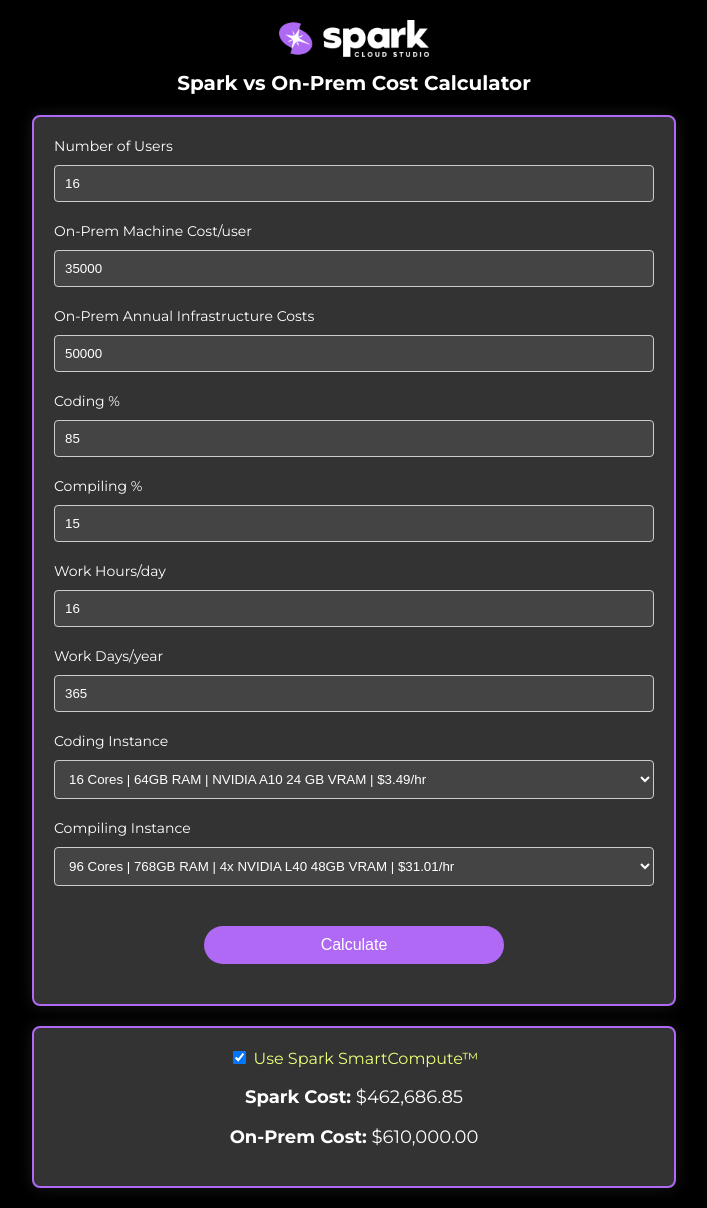
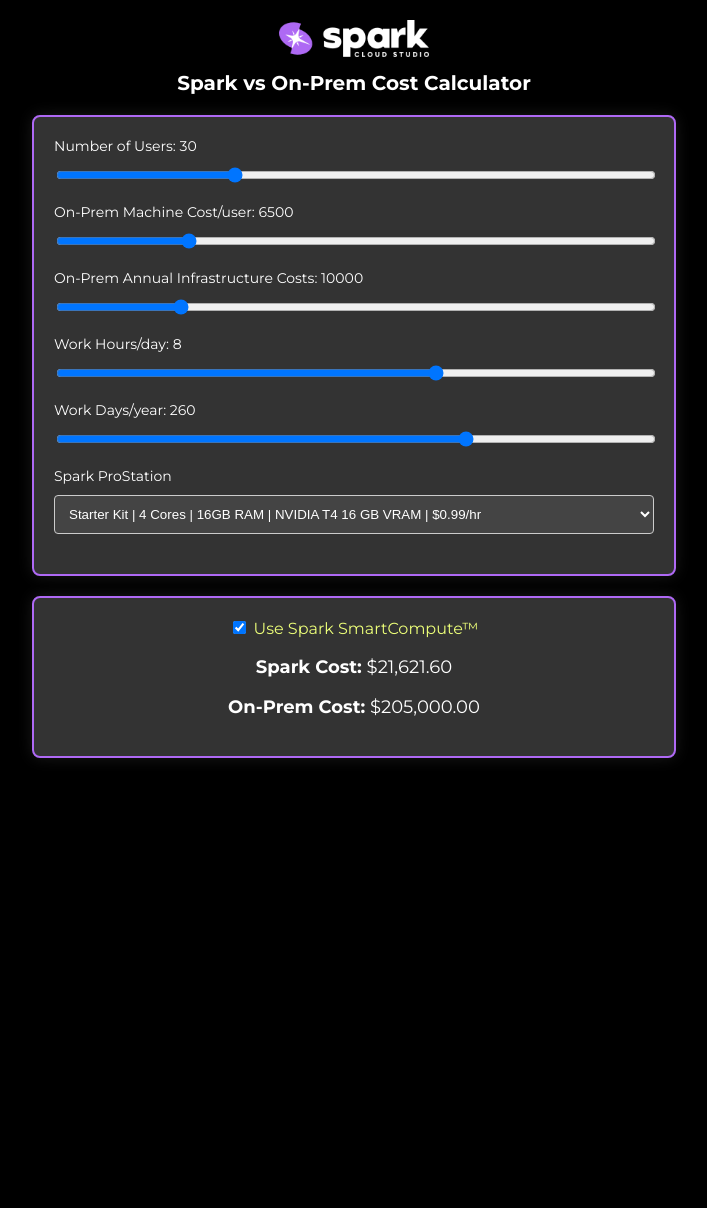
Before and after one commit to tamar-chatterjee/spark-calc-SS, a Flask app: page / in a window 1280 px wide. Shown: the whole page, without its empty margins (286-993 px from the left). After the commit the page ends 758 px from the top, so only its background shows below. Run offline with Flask 3, Linux system fonts and the light colour scheme.

Commit message:
Updated app.py and index.html with slider functionality and latest machine options

```diff
--- a/app.py
+++ b/app.py
@@ -2,29 +2,21 @@
 
 app = Flask(__name__)
 
-# Hardcoded machine cost options for the dropdowns
+# Hardcoded machine cost options for the dropdown
 machine_options = {
-    "16 Cores  | 64GB RAM   | NVIDIA A10 24 GB VRAM" : 3.49,
-    "64 Cores  | 256GB RAM  | NVIDIA T4 16 GB VRAM" : 7.49,
-    "32 Cores  | 128GB RAM  | NVIDIA A10 24 GB VRAM" : 7.99,
-    "96 Cores  | 768GB RAM  | CPU Only" : 17.14,
-    "192 Cores | 1536GB RAM | CPU Only": 34.28,
-    "96 Cores  | 768GB RAM  | 4x NVIDIA L40 48GB VRAM": 31.01,
-    "192 Cores | 768GB RAM  | 8x NVIDIA L4 24GB VRAM": 35.31,
-    "192 Cores | 768GB RAM  | 8x NVIDIA A10 24GB VRAM": 39.99,
-    "192 Cores | 1536GB RAM | 8x NVIDIA L40 48GB VRAM": 62.03,
+    "Starter Kit | 4 Cores | 16GB RAM | NVIDIA T4 16 GB VRAM": 0.99,
+    "Mid-tier | 8 Cores | 32GB RAM | NVIDIA T4 16 GB VRAM": 1.99,
+    "High-end | 16 Cores | 64GB RAM | NVIDIA T4 16 GB VRAM": 2.99,
+    "Top-tier | 32 Cores | 128GB RAM | NVIDIA T4 16 GB VRAM": 4.99,
+    "Exceptional | 48 Cores| 192GB RAM | 4 x NVIDIA T4 16 GB VRAM": 9.99,
+    "Insanity | 192 Cores | 768 GB RAM  | 8 x NVIDIA A10 25 GB VRAM": 39.99,
 }
 
 @app.route('/')
 def index():
-    # Split machines into two lists: first 3 for coding, rest for compiling
-    coding_machines = list(machine_options.items())[:3]  # First three items
-    compile_machines = list(machine_options.items())[3:]  # Items from 4 onwards
-
-    default_coding_instance = "16 Cores  | 64GB RAM   | NVIDIA A10 24 GB VRAM"
-    default_compile_instance = "96 Cores  | 768GB RAM  | 4x NVIDIA L40 48GB VRAM"
-
-    return render_template('index.html', coding_machines=coding_machines, compile_machines=compile_machines, default_coding_instance=default_coding_instance, default_compile_instance=default_compile_instance)
+    # Set a default machine for the dropdown
+    default_machine = "16 Cores | 64GB RAM   | NVIDIA A10 24 GB VRAM"
+    return render_template('index.html', machine_options=machine_options, default_machine=default_machine)
 
 @app.route('/calculate', methods=['POST'])
 def calculate():
@@ -32,40 +24,32 @@
     num_devs = int(request.form['num_devs'])
     on_prem_cost_per_dev = float(request.form['on_prem_cost_per_dev'])
     annual_maint_costs = float(request.form['annual_maint_costs'])
-    coding_percentage = float(request.form['coding_percentage']) / 100
-    compile_percentage = float(request.form['compile_percentage']) / 100
     hours_per_day = float(request.form['hours_per_day'])
     days_per_year = int(request.form['days_per_year'])
 
     # Check if the SmartCompute checkbox is checked
     use_smart_compute = request.form.get('use_smart_compute') == 'on'
 
-    # Selected machine costs from the dropdowns
-    coding_machine = request.form['coding_machine']
-    compile_machine = request.form['compile_machine']
+    # Selected machine cost from the dropdown
+    spark_prostation = request.form['spark_prostation']
+    machine_cost_per_hour = machine_options[spark_prostation]
 
-    # Fetch machine costs from the hardcoded dictionary
-    coding_machine_cost = machine_options[coding_machine]
-    compile_machine_cost = machine_options[compile_machine]
-
-    # Apply 65% reduction on compile cost if SmartCompute is selected
+    # Apply SmartCompute discount if applicable
     if use_smart_compute:
-        compile_machine_cost *= 0.35
+        machine_cost_per_hour *= 0.35
 
     # Cloud cost calculations
-    coding_hours = hours_per_day * coding_percentage
-    compile_hours = hours_per_day * compile_percentage
-    cloud_cost_per_dev = (coding_machine_cost * coding_hours * days_per_year) + (compile_machine_cost * compile_hours * days_per_year)
+    total_hours = hours_per_day * days_per_year
+    cloud_cost_per_dev = machine_cost_per_hour * total_hours
     total_cloud_cost = cloud_cost_per_dev * num_devs
 
     # On-prem cost calculations
     total_on_prem_cost = (on_prem_cost_per_dev * num_devs) + annual_maint_costs
 
-    # Return JSON response for AJAX to update results
     return jsonify({
         'cloud_cost': total_cloud_cost,
         'on_prem_cost': total_on_prem_cost
     })
 
 if __name__ == '__main__':
-    app.run(debug=True)
+    app.run(debug=True, host='0.0.0.0', port=5001)
--- a/templates/index.html
+++ b/templates/index.html
@@ -11,14 +11,13 @@
     <style>
         /* Basic form styling */
         body {
-            font-family: 'Montserrat', sans-serif; /* Updated to Montserrat */
+            font-family: 'Montserrat', sans-serif;
             margin: 0;
             padding: 0;
-            background-color: #000000; /* Set the background to black */
-            color: white; /* Set the text color to white for visibility */
+            background-color: #000000;
+            color: white;
         }
 
-        /* Logo Styling */
         .logo-container {
             text-align: center;
             margin-top: 20px;
@@ -32,28 +31,33 @@
         h1 {
             text-align: center;
             margin-top: 10px;
-            color: #ffffff; /* Set header color to white */
+            color: #ffffff;
             font-size: 20px;
         }
 
         form {
-            background-color: #333333; /* Set the form background to dark gray */
+            background-color: #333333;
             max-width: 600px;
             margin: 20px auto;
             padding: 20px;
             border-radius: 8px;
-            box-shadow: 0 0 15px rgba(255, 255, 255, 0.1); /* Light shadow */
-            border: 2px solid #af69f5; /* Add border around form */
+            box-shadow: 0 0 15px rgba(255, 255, 255, 0.1);
+            border: 2px solid #af69f5;
         }
 
         form label {
             display: block;
             margin-bottom: 10px;
-            color: #ffffff; /* Set labels to white */
+            color: #ffffff;
             font-size: 14px;
         }
 
-        form input,
+        form input[type="range"] {
+            width: 100%;
+            box-sizing: border-box;
+            margin-bottom: 20px;
+        }
+
         form select {
             width: 100%;
             box-sizing: border-box;
@@ -61,84 +65,47 @@
             margin-bottom: 20px;
             border: 1px solid #ccc;
             border-radius: 4px;
-            background-color: #444444; /* Darker input background */
-            color: white; /* White text for input fields */
-        }
-
-        /* Styling the calculate button */
-        form input[type="submit"] {
-            background-color: #af69f5; /* New purple color */
+            background-color: #444444;
             color: white;
-            border: none;
-            padding: 10px 20px;
-            cursor: pointer;
-            display: block;
-            margin: 20px auto;
-            border-radius: 25px; /* Fully rounded edges */
-            font-size: 16px;
-            width: 50%; /* Reduced width */
-        }
-
-        form input[type="submit"]:hover {
-            background-color: #b47ce9; /* New hover purple color */
-        }
-
-        /* Styling the results section */
-        h2 {
-            text-align: center;
-            color: #ffffff;
-            font-size: 24px;
         }
 
         .results {
             max-width: 600px;
             margin: 20px auto;
             padding: 20px;
-            background-color: #333333; /* Dark gray background for results */
+            background-color: #333333;
             border-radius: 8px;
-            box-shadow: 0 0 15px rgba(255, 255, 255, 0.1); /* Light shadow */
+            box-shadow: 0 0 15px rgba(255, 255, 255, 0.1);
             text-align: center;
-            border: 2px solid #af69f5; /* Add border around results */
+            border: 2px solid #af69f5;
         }
 
         .results p {
             font-size: 1.1em;
-            color: #ffffff; /* White text for results */
+            color: #ffffff;
             font-size: 18px;
         }
 
-        /* Checkbox label default and active styles */
         .smartcompute-label {
-            color: #af69f5; /* Default color when unchecked */
+            color: #af69f5;
             font-size: 16px;
-            transition: color 0.3s ease; /* Smooth transition */
+            transition: color 0.3s ease;
         }
 
         .smartcompute-label.active {
-            color: #edff79; /* Color when checked */
+            color: #edff79;
         }
 
-        /* Responsive design */
         @media (max-width: 600px) {
-            .form-group {
-                flex-direction: column;
-            }
-
-            .form-group label,
-            .form-group input,
-            .form-group select {
+            form label,
+            form input,
+            form select {
                 width: 100%;
-            }
-
-            form input[type="submit"] {
-                width: 100%; /* Full width on small screens */
             }
         }
     </style>
 </head>
 <body>
-
-    <!-- Logo container -->
     <div class="logo-container">
         <img src="{{ url_for('static', filename='spark-logo.png') }}" alt="Spark Cloud Studio Logo">
     </div>
@@ -147,70 +114,45 @@
 
     <form id="calculator-form">
         <div class="form-group">
-            <label for="num_devs">Number of Users</label>
-            <input type="number" id="num_devs" name="num_devs" value="16" required>
+            <label for="num_devs">Number of Users: <span id="num_devs_value">30</span></label>
+            <input type="range" id="num_devs" name="num_devs" min="1" max="100" value="30">
         </div>
 
         <div class="form-group">
-            <label for="on_prem_cost_per_dev">On-Prem Machine Cost/user</label>
-            <input type="number" id="on_prem_cost_per_dev" name="on_prem_cost_per_dev" value="35000" required>
+            <label for="on_prem_cost_per_dev">On-Prem Machine Cost/user: <span id="on_prem_cost_per_dev_value">6500</span></label>
+            <input type="range" id="on_prem_cost_per_dev" name="on_prem_cost_per_dev" min="5000" max="12000" step="100" value="6500">
         </div>
 
         <div class="form-group">
-            <label for="annual_maint_costs">On-Prem Annual Infrastructure Costs</label>
-            <input type="number" id="annual_maint_costs" name="annual_maint_costs" value="50000" required>
+            <label for="annual_maint_costs">On-Prem Annual Infrastructure Costs: <span id="annual_maint_costs_value">10000</span></label>
+            <input type="range" id="annual_maint_costs" name="annual_maint_costs" min="5000" max="30000" step="100" value="10000">
         </div>
 
         <div class="form-group">
-            <label for="coding_percentage">Coding %</label>
-            <input type="number" id="coding_percentage" name="coding_percentage" value="85" required>
+            <label for="hours_per_day">Work Hours/day: <span id="hours_per_day_value">8</span></label>
+            <input type="range" id="hours_per_day" name="hours_per_day" min="1" max="12" value="8">
         </div>
 
         <div class="form-group">
-            <label for="compile_percentage">Compiling %</label>
-            <input type="number" id="compile_percentage" name="compile_percentage" value="15" required>
+            <label for="days_per_year">Work Days/year: <span id="days_per_year_value">260</span></label>
+            <input type="range" id="days_per_year" name="days_per_year" min="28" max="365" value="260">
         </div>
 
         <div class="form-group">
-            <label for="hours_per_day">Work Hours/day</label>
-            <input type="number" id="hours_per_day" name="hours_per_day" value="16" required>
-        </div>
-
-        <div class="form-group">
-            <label for="days_per_year">Work Days/year</label>
-            <input type="number" id="days_per_year" name="days_per_year" value="365" required>
-        </div>
-
-        <div class="form-group">
-            <label for="coding_machine">Coding Instance</label>
-            <select id="coding_machine" name="coding_machine">
-                {% for machine, cost in coding_machines %}
-                    <option value="{{ machine }}" data-cost="{{ cost }}" {% if machine == default_coding_instance %}selected{% endif %}>
+            <label for="spark_prostation">Spark ProStation</label>
+            <select id="spark_prostation" name="spark_prostation">
+                {% for machine, cost in machine_options.items() %}
+                    <option value="{{ machine }}" {% if machine == default_machine %}selected{% endif %}>
                         {{ machine }} | ${{ cost }}/hr
                     </option>
                 {% endfor %}
             </select>
         </div>
-
-        <div class="form-group">
-            <label for="compile_machine">Compiling Instance</label>
-            <select id="compile_machine" name="compile_machine">
-                {% for machine, cost in compile_machines %}
-                    <option value="{{ machine }}" data-cost="{{ cost }}" {% if machine == default_compile_instance %}selected{% endif %}>
-                        {{ machine }} | ${{ cost }}/hr
-                    </option>
-                {% endfor %}
-            </select>
-        </div>
-
-
-        <input type="submit" value="Calculate">
     </form>
 
     <div class="results">
-        <!-- Checkbox for SmartCompute inside the results section -->
         <div class="form-group">
-            <label class="smartcompute-label" for="use_smart_compute">
+            <label class="smartcompute-label active" for="use_smart_compute">
                 <input type="checkbox" id="use_smart_compute" name="use_smart_compute" checked>
                 Use Spark SmartCompute™
             </label>
@@ -221,70 +163,52 @@
     </div>
 
     <script>
-        // Helper function to format numbers with commas and two decimal places
-        const formatCurrency = (amount) => {
-            return Number(amount).toLocaleString(undefined, { minimumFractionDigits: 2, maximumFractionDigits: 2 });
-        };
+        const formatCurrency = (amount) => Number(amount).toLocaleString(undefined, { minimumFractionDigits: 2 });
 
-        // Function to update the cost dynamically
-        const updateCosts = (cloudCost, smartComputeEnabled) => {
-            let adjustedCloudCost = cloudCost;
-            if (smartComputeEnabled) {
-                adjustedCloudCost = cloudCost * 0.65; // Apply the 65% discount if SmartCompute is enabled
-            }
-            $('#cloud_cost').text(formatCurrency(adjustedCloudCost));
-        };
-
-        // Function to update the checkbox label color based on its state
-        const updateCheckboxLabelColor = (smartComputeEnabled) => {
-            if (smartComputeEnabled) {
-                $('.smartcompute-label').addClass('active'); // Change label to active color
-            } else {
-                $('.smartcompute-label').removeClass('active'); // Revert to default color
-            }
-        };
-
-        // Handle form submission and result update
-        const submitForm = (event) => {
-            event.preventDefault(); // Prevent default form submission behavior
-
-            const formData = $('#calculator-form').serialize(); // Serialize the form data
-
+        const calculateAndUpdate = (formData) => {
             $.ajax({
                 type: 'POST',
                 url: '/calculate',
                 data: formData,
                 success: (response) => {
-                    // Get the SmartCompute checkbox state
-                    let smartComputeEnabled = $('#use_smart_compute').is(':checked');
+                    let cloudCost = response.cloud_cost;
 
-                    // Format the results and update the UI
+                    const smartComputeEnabled = $('#use_smart_compute').is(':checked');
+                    if (smartComputeEnabled) {
+                        cloudCost *= 0.35;
+                    }
+
+                    $('#cloud_cost').text(formatCurrency(cloudCost));
                     $('#on_prem_cost').text(formatCurrency(response.on_prem_cost));
-
-                    // Update cloud cost dynamically based on SmartCompute state
-                    updateCosts(response.cloud_cost, smartComputeEnabled);
-
-                    // Update the checkbox label color dynamically
-                    updateCheckboxLabelColor(smartComputeEnabled);
-
-                    // Ensure that the checkbox change event works dynamically
-                    $('#use_smart_compute').on('change', function() {
-                        smartComputeEnabled = $(this).is(':checked');
-                        updateCosts(response.cloud_cost, smartComputeEnabled);
-                        updateCheckboxLabelColor(smartComputeEnabled);
-                    });
+                    $('.smartcompute-label').toggleClass('active', smartComputeEnabled);
                 }
             });
         };
 
+        const updateSliderValue = (sliderId, displayId) => {
+            $(`#${sliderId}`).on('input', function () {
+                $(`#${displayId}`).text($(this).val());
+            });
+        };
+
         $(document).ready(() => {
-            // Attach the submit handler for form submissions
-            $('#calculator-form').on('submit', submitForm);
+            // Initialize the calculation
+            const formData = $('#calculator-form').serialize();
+            calculateAndUpdate(formData);
 
-            // Trigger the form submission to calculate costs immediately when the page loads
-            $('#calculator-form').trigger('submit');
+            // Update slider display values dynamically
+            updateSliderValue('num_devs', 'num_devs_value');
+            updateSliderValue('on_prem_cost_per_dev', 'on_prem_cost_per_dev_value');
+            updateSliderValue('annual_maint_costs', 'annual_maint_costs_value');
+            updateSliderValue('hours_per_day', 'hours_per_day_value');
+            updateSliderValue('days_per_year', 'days_per_year_value');
+
+            // Trigger recalculations on slider or checkbox changes
+            $('input[type="range"], select, #use_smart_compute').on('input change', () => {
+                const updatedFormData = $('#calculator-form').serialize();
+                calculateAndUpdate(updatedFormData);
+            });
         });
     </script>
-
 </body>
 </html>
```
